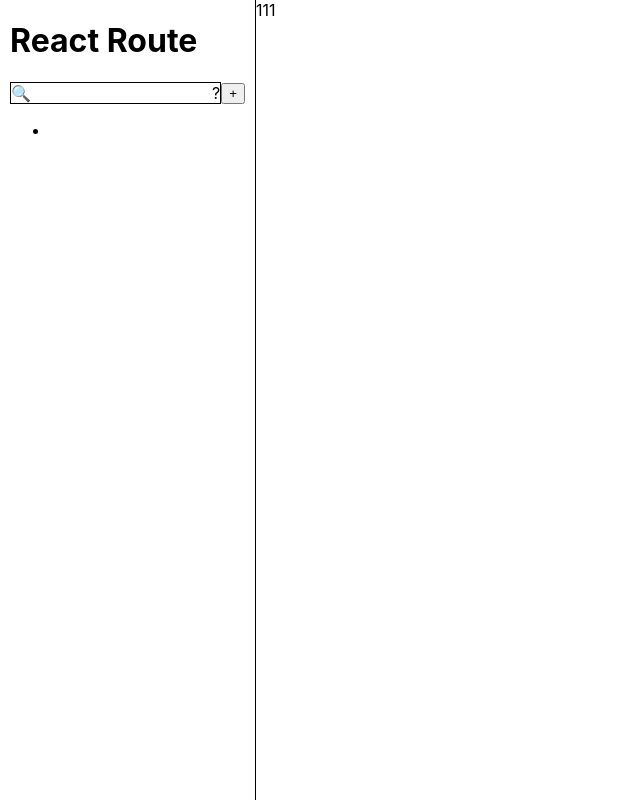
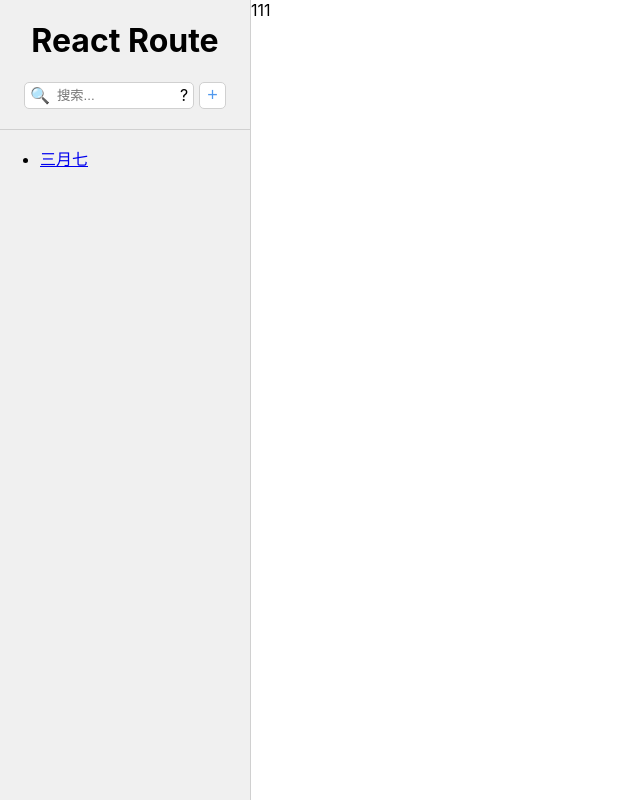
Before and after one commit to Gionny-my/react-route-contacts, a React app: page / in a window 1280 px wide. Shown: the whole page, without its empty margins (0-640 px from the left). Built offline with nearby package versions, Linux system fonts and the light colour scheme.

Commit message:
ADD: 添加显示错误信息的页面；增加了一些页面样式。

```diff
--- a/src/index.css
+++ b/src/index.css
@@ -5,17 +5,14 @@
     sans-serif;
   -webkit-font-smoothing: antialiased;
   -moz-osx-font-smoothing: grayscale;
-
-  width: 100vw;
-  height: 100vh;
 }
 
 code {
   font-family: source-code-pro, Menlo, Monaco, Consolas, 'Courier New',
-    monospace;
+  monospace;
 }
 
-#root {
+body, html, #root {
   width: 100%;
   height: 100%;
 }
--- a/src/index.tsx
+++ b/src/index.tsx
@@ -5,6 +5,7 @@
   createBrowserRouter
 } from "react-router-dom";
 
+import ErrorPage from "./pages/ErrorPage/index";
 import React from 'react';
 import ReactDOM from 'react-dom/client';
 import Root from './pages/Root/index';
@@ -13,7 +14,8 @@
 const router = createBrowserRouter([
   {
     path: '/',
-    element: <Root />
+    element: <Root />,
+    errorElement: <ErrorPage />,
   }
 ])
 
--- /dev/null
+++ b/src/pages/ErrorPage/index.module.less
@@ -0,0 +1,11 @@
+.outer {
+  width: 100%;
+  justify-content: center;
+  margin-top: 100px;
+
+  div {
+    width: 100%;
+    text-align: center;
+    margin: 10px;
+  }
+}
--- /dev/null
+++ b/src/pages/ErrorPage/index.tsx
@@ -0,0 +1,28 @@
+import styles from './index.module.less';
+import { useRouteError } from 'react-router-dom';
+
+interface ICustomError {
+  message: string,
+}
+
+function useCustomRouteError(): ICustomError | undefined {
+  const error = useRouteError();
+  if (error instanceof Error) {
+    return {
+      message: error.message,
+    };
+  }
+  return undefined;
+};
+
+export default function ErrorPage(){
+  const error = useCustomRouteError();
+
+  return (
+    <div className={styles.outer}>
+      <div>出错啦！！</div>
+      <div>错误信息如下：</div>
+      <div>{error ? error.message : '未知错误'}</div>
+    </div>
+  );
+}
--- a/src/pages/Root/index.module.less
+++ b/src/pages/Root/index.module.less
@@ -1,28 +1,62 @@
+@border: 1px solid #d0d0d0;
+@border-color2: #c5c5c5;
+@font-color-blue: #5199ed;
+
 .outer {
   display: flex;
   width: 100%;
   height: 100%;
 
   .sideBar {
-    padding: 0 10px;
-    border-right: 1px solid black;
+    border-right: @border;
     height: 100%;
+    width: 250px;
+    background-color: #f0f0f0;
 
     .title {
+      text-align: center;
+    }
+
+    .head {
       display: flex;
+      justify-content: center;
+      width: cal(100% - 40px);
+      border-bottom: @border;
+      padding: 0 20px 20px;
+
 
       .searchBox {
         display: inline-flex;
-        border: 1px solid black;
+        border: @border;
+        border-radius: 5px;
+        background-color: white;
 
         input {
           border: 0;
           outline: none;
+          width: 120px;
+          height: 25px;
+        }
+
+        div {
+          display: flex;
+          align-items: center;
+          margin: 0 5px;
         }
       }
 
       .createBtn {
-        display: inline-block;
+        background-color: white;
+        color: @font-color-blue;
+        font-size: 18px;
+        display: inline-flex;
+        justify-content: center;
+        align-items: center;
+        border: @border;
+        border-radius: 5px;
+        height: 27px;
+        min-width: 27px;
+        margin-left: 5px;
       }
     }
   }
--- a/src/pages/Root/index.tsx
+++ b/src/pages/Root/index.tsx
@@ -7,12 +7,17 @@
     <>
       <div className={styles.outer}>
         <div className={styles.sideBar}>
-          <h1>React Route</h1>
-          <div className={styles.title}>
+          <h1 className={styles.title}>React Route</h1>
+          <div className={styles.head}>
             <form method="post" action="/" className={styles.searchBox}>
               <div id="searchBtn">🔍</div>
-              <input type="search" name="search" id="search" />
-              <div id="searchSpinner">?</div>
+              <input
+                id="search"
+                name="search"
+                type="search"
+                placeholder="搜索..."
+              />
+              <div id="searchSpinner" aria-hidden hidden={true}>?</div>
             </form>
             <form action="">
               <button type="submit" className={styles.createBtn}>+</button>
@@ -21,7 +26,7 @@
           <div>
             <ul>
               <li>
-                <a href={`/contacts/1`}></a>
+                <a href={`/contacts/1`}>三月七</a>
               </li>
             </ul>
           </div>
```
